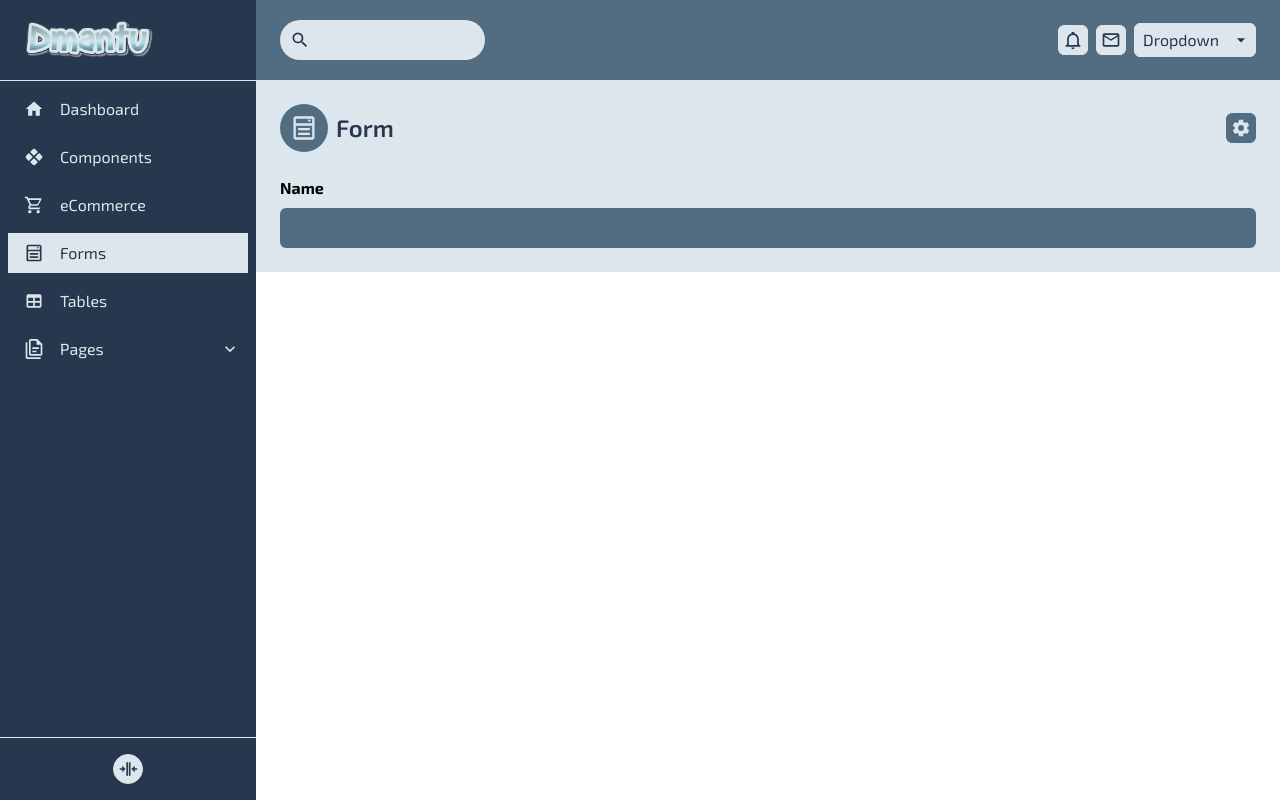
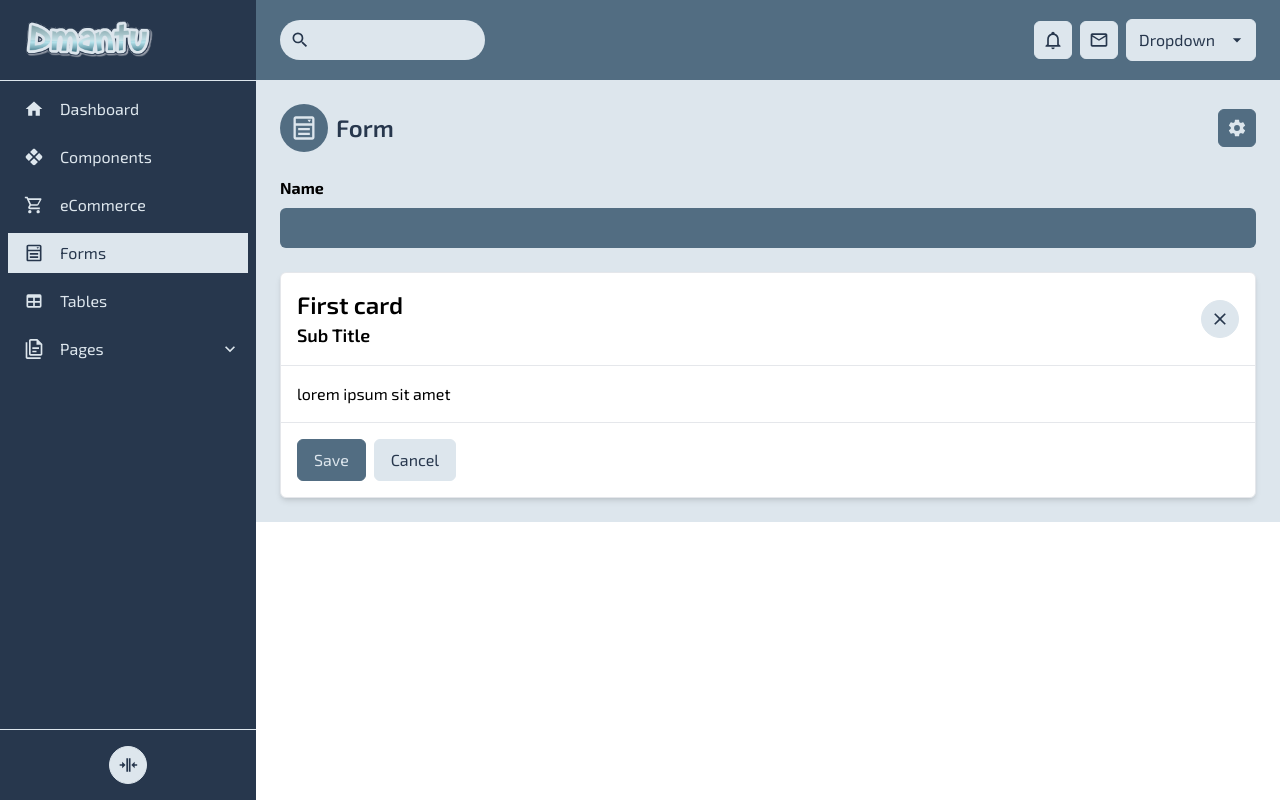
Before and after one commit to vishalkanani99/dmantu-admin, a Vue app: page /forms in a window 1280 px wide. Built offline with nearby package versions, Linux system fonts and the light colour scheme.

Commit message:
created: Card component

```diff
--- a/src/components/Button.vue
+++ b/src/components/Button.vue
@@ -38,7 +38,7 @@ import { getButtonStyle } from '../color.js';
       'flex items-center',
       'focus:outline-none',
       'select-none',
-      'p-1',
+      'p-2',
       props.rounded ? 'rounded-full' : 'rounded-md',
       getButtonStyle(props.color, props.outline),
     ];
@@ -68,7 +68,7 @@ const bindProps = computed(() => {
   >
     <slot>
       <Icon v-if="iconPath" :path="iconPath" />
-      <span v-if="label" :class="{'pl-4': iconPath}">{{ label }}</span>
+      <span v-if="label" class="px-2">{{ label }}</span>
     </slot>
   </component>
 </template>
--- /dev/null
+++ b/src/components/card/Card.vue
@@ -0,0 +1,60 @@
+<script setup>
+import {
+  mdiClose
+} from '@mdi/js';
+import Button from '../Button.vue';
+
+const props = defineProps({
+  title: String,
+  subTitle: String,
+  saveBtnLabel: {
+    type: String,
+    default: 'Save',
+  },
+  cancelBtnLabel: {
+    type: String,
+    default: 'Cancel',
+  },
+  saveBtnIconPath: String,
+  cancelBtnIconPath: String,
+  closable: Boolean,
+  noHeader: Boolean,
+  noFooter: Boolean,
+});
+
+const emit = defineEmits(['close', 'save', 'cancel']);
+</script>
+<template>
+  <div class="relative flex flex-col bg-white border min-w-0 rounded-md shadow-md">
+    <!-- card header -->
+    <slot v-if="!noHeader" name="header">
+      <div class="flex justify-between items-center border-b rounded-t-md p-4">
+        <span>
+          <h2 v-if="title">{{ title }}</h2>
+          <h4 v-if="subTitle">{{ subTitle }}</h4>
+        </span>
+        <Button v-if="closable" :iconPath="mdiClose" color="theme-light" rounded @click="$emit('close')" />
+      </div>
+    </slot>
+    <!-- card header end -->
+
+    <!-- card body -->
+    <slot name="content">
+      <div class="flex-auto p-4">
+        <slot></slot>
+      </div>
+    </slot>
+    <!-- card body end -->
+
+    <!-- card footer -->
+    <slot v-if="!noFooter" name="footer">
+      <div class="flex items-center space-x-2 border-t rounded-b-md p-4">
+        <slot name="buttons">
+          <Button :label="saveBtnLabel" :iconPath="saveBtnIconPath"  @click="$emit('save')" />
+          <Button :label="cancelBtnLabel" color="theme-light" :iconPath="cancelBtnIconPath" @click="$emit('cancel')" />
+        </slot>
+      </div>
+    </slot>
+    <!-- card footer end -->
+  </div>
+</template>
--- a/src/pages/forms.vue
+++ b/src/pages/forms.vue
@@ -4,6 +4,7 @@ import { mdiFormSelect, mdiCog } from '@mdi/js';
 import SectionTitle from '../components/SectionTitle.vue';
 import FieldGroup from '../components/FieldGroup.vue';
 import Field from '../components/Field.vue';
+import Card from '../components/card/Card.vue';
 
 </script>
 <template>
@@ -19,5 +20,12 @@ import Field from '../components/Field.vue';
         <Field id="name" />
       </FieldGroup>
     </form>
+    <Card
+      title="First card"
+      subTitle="Sub Title"
+      closable
+    >
+      <p>lorem ipsum sit amet</p>
+    </Card>
   </div>
 </template>
```
